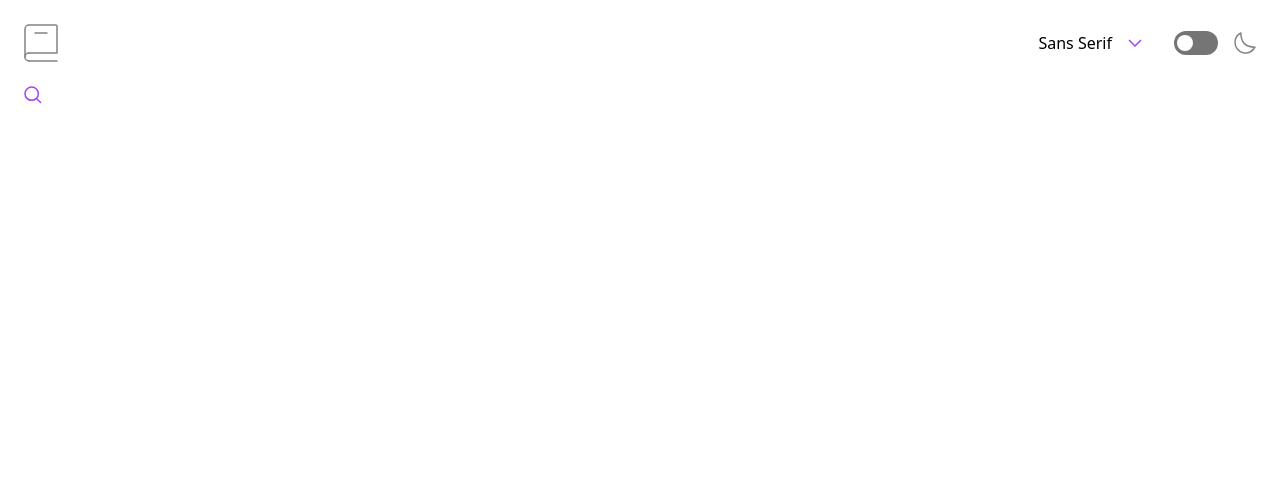
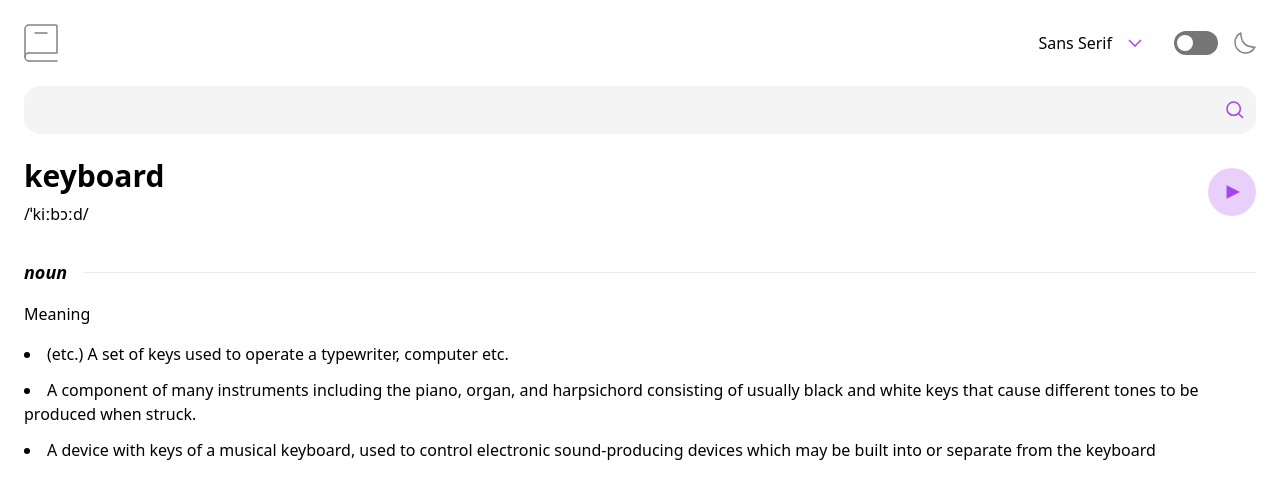
Before and after one commit to David-Henery4/Dictionary-App, a React (Vite) app: page / in a window 1280 px wide. Shown: the top 498 px of the page. Built offline with nearby package versions, Linux system fonts and the light colour scheme.

Commit message:
added-description-page-mob

```diff
--- a/src/App.jsx
+++ b/src/App.jsx
@@ -1,13 +1,31 @@
-import {NewWindowIcon,ArrowDownIcon, Logo, MoonIcon, PlayIcon, SearchIcon} from "./assets/images";
-import {SearchAndSettings} from "./sections"
+import { useState } from "react";
+import {SearchAndSettings, TitleAndSound, DescriptionAndType} from "./sections"
 
 
 function App() {
+  const [fontList,setFontList] = useState([
+    {
+      id: 1,
+      fontName: "",
+      fontValue: ""
+    },
+    {
+      id: 2,
+      fontName: "",
+      fontValue: ""
+    },
+    {
+      id: 3,
+      fontName: "",
+      fontValue: ""
+    },
+  ])
+  //
   return (
     <main className="grid w-full h-[100svh] grid-cols-mob content-start py-6">
-      <SearchAndSettings/>
-      <section></section>
-      <section></section>
+      <SearchAndSettings />
+      <TitleAndSound/>
+      <DescriptionAndType/>
     </main>
   );
 }
--- a/src/components/search-and-settings/SearchInput.jsx
+++ b/src/components/search-and-settings/SearchInput.jsx
@@ -1,10 +1,22 @@
+import { useState } from "react";
 import {SearchIcon} from "../../assets/images"
 
 const SearchInput = () => {
+  const [searchValue,setSearchValue] = useState("")
+  //
   return (
-    <div className="w-full">
-      <input type="text" name="search" id="search" />
-      <SearchIcon className="stroke-purple"/>
+    <div className="w-full relative">
+      <input
+        type="text"
+        name="search"
+        id="search"
+        className="bg-offWhite rounded-2xl w-full p-3 outline-none"
+        value={searchValue}
+        onChange={(e) => {
+          setSearchValue(e.target.value)
+        }}
+      />
+      <SearchIcon className="stroke-purple absolute top-1/2 right-3 -translate-y-1/2 hover:cursor-pointer" />
     </div>
   );
 }
--- /dev/null
+++ b/src/components/title-and-sound/MainWord.jsx
@@ -0,0 +1,12 @@
+
+
+const MainWord = () => {
+  return (
+    <div>
+      <h1 className="mb-2 text-3xl font-bold ">keyboard</h1>
+      <p>/ˈkiːbɔːd/</p>
+    </div>
+  );
+}
+
+export default MainWord
--- /dev/null
+++ b/src/components/title-and-sound/SoundSample.jsx
@@ -0,0 +1,11 @@
+import {PlayIcon} from "../../assets/images"
+
+const SoundSample = () => {
+  return (
+    <div className="w-12 h-12">
+      <PlayIcon className="w-full h-full" />
+    </div>
+  );
+}
+
+export default SoundSample
--- /dev/null
+++ b/src/sections/DescriptionAndType.jsx
@@ -0,0 +1,27 @@
+import nounMeaning from "../testing-data/nounMeaning";
+
+const DescriptionAndType = () => {
+  //
+  return (
+    <section className="w-full col-start-2 col-end-12">
+      {/* MAIN TYPE */}
+      <div className="w-full flex justify-center items-center gap-4 mb-4">
+        <h2 className="text-lg font-bold italic">noun</h2>
+        <div className="w-full h-[1px] bg-veryLightGray"></div>
+      </div>
+      {/*meaning*/}
+      <div>
+        <h3 className="mb-4">Meaning</h3>
+        <ol className="flex flex-col justify-start items-start gap-3">
+          {nounMeaning.map((mean) => {
+            return (
+              <li className="list-disc list-inside" key={mean?.id}>{mean?.meaning}</li>
+            )
+          })}
+        </ol>
+      </div>
+    </section>
+  );
+};
+
+export default DescriptionAndType;
--- a/src/sections/SearchAndSettings.jsx
+++ b/src/sections/SearchAndSettings.jsx
@@ -5,8 +5,8 @@ import {FontSelect, ThemeSelect, SearchInput} from "../components"
 
 const SearchAndSettings = () => {
   return (
-    <section className="w-full col-start-2 col-end-12">
-      <div className="flex justify-between items-center">
+    <section className="w-full col-start-2 col-end-12 mb-6">
+      <div className="flex justify-between items-center mb-6">
         <Logo />
         <div className="flex justify-center items-center">
           <FontSelect/>
--- /dev/null
+++ b/src/sections/TitleAndSound.jsx
@@ -0,0 +1,12 @@
+import {MainWord, SoundSample} from "../components"
+
+const TitleAndSound = () => {
+  return (
+    <section className="w-full col-start-2 col-end-12 flex justify-between items-center mb-8">
+      <MainWord/>
+      <SoundSample/>
+    </section>
+  );
+};
+
+export default TitleAndSound;
--- a/src/sections/index.js
+++ b/src/sections/index.js
@@ -1,5 +1,9 @@
 import SearchAndSettings from "./SearchAndSettings";
+import TitleAndSound from "./TitleAndSound";
+import DescriptionAndType from "./DescriptionAndType";
 
 export{
-  SearchAndSettings
+  SearchAndSettings,
+  TitleAndSound,
+  DescriptionAndType,
 }
--- /dev/null
+++ b/src/testing-data/nounMeaning.js
@@ -0,0 +1,20 @@
+
+
+const nounMeaning = [
+  {
+    id: 1,
+    meaning: "(etc.) A set of keys used to operate a typewriter, computer etc.",
+  },
+  {
+    id: 2,
+    meaning:
+      "A component of many instruments including the piano, organ, and harpsichord consisting of usually black and white keys that cause different tones to be produced when struck.",
+  },
+  {
+    id: 3,
+    meaning:
+      "A device with keys of a musical keyboard, used to control electronic sound-producing devices which may be built into or separate from the keyboard",
+  },
+];
+
+export default nounMeaning
```
Also changed, not shown: src/components/index.js (+7 -0 lines).
